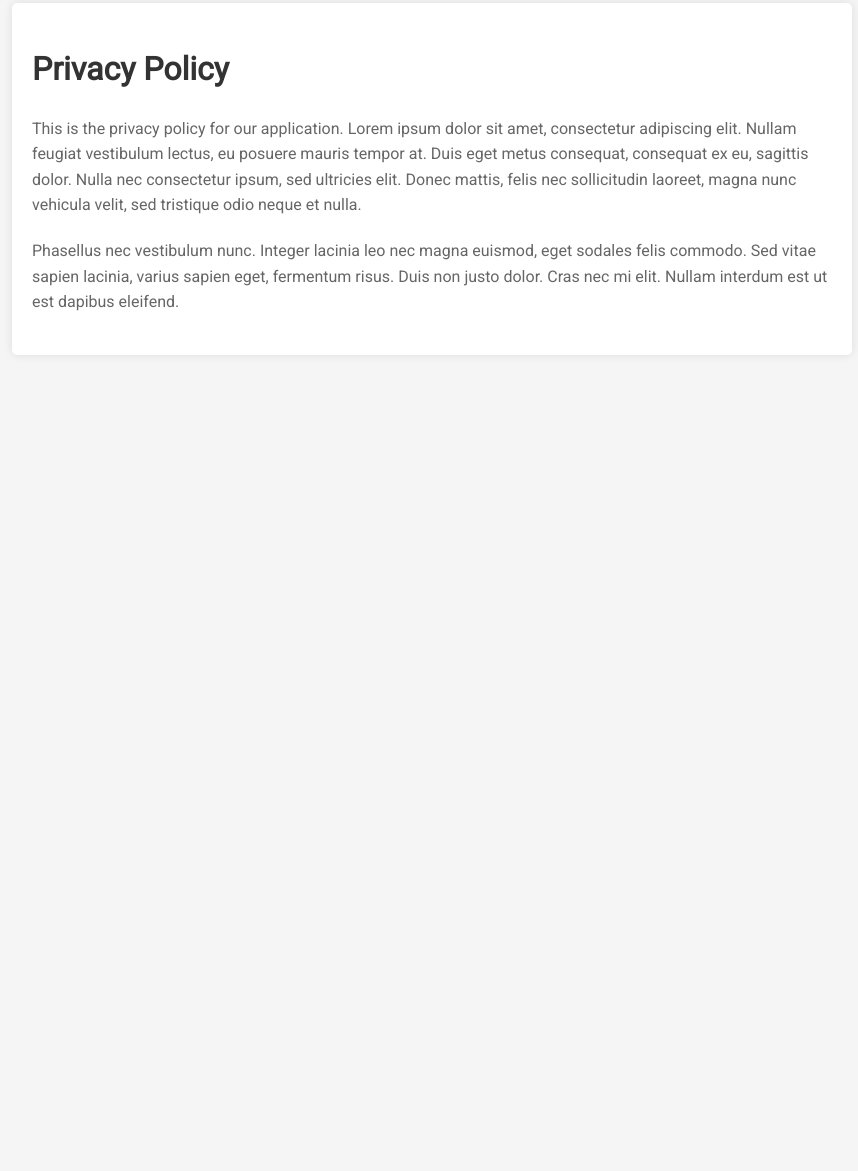
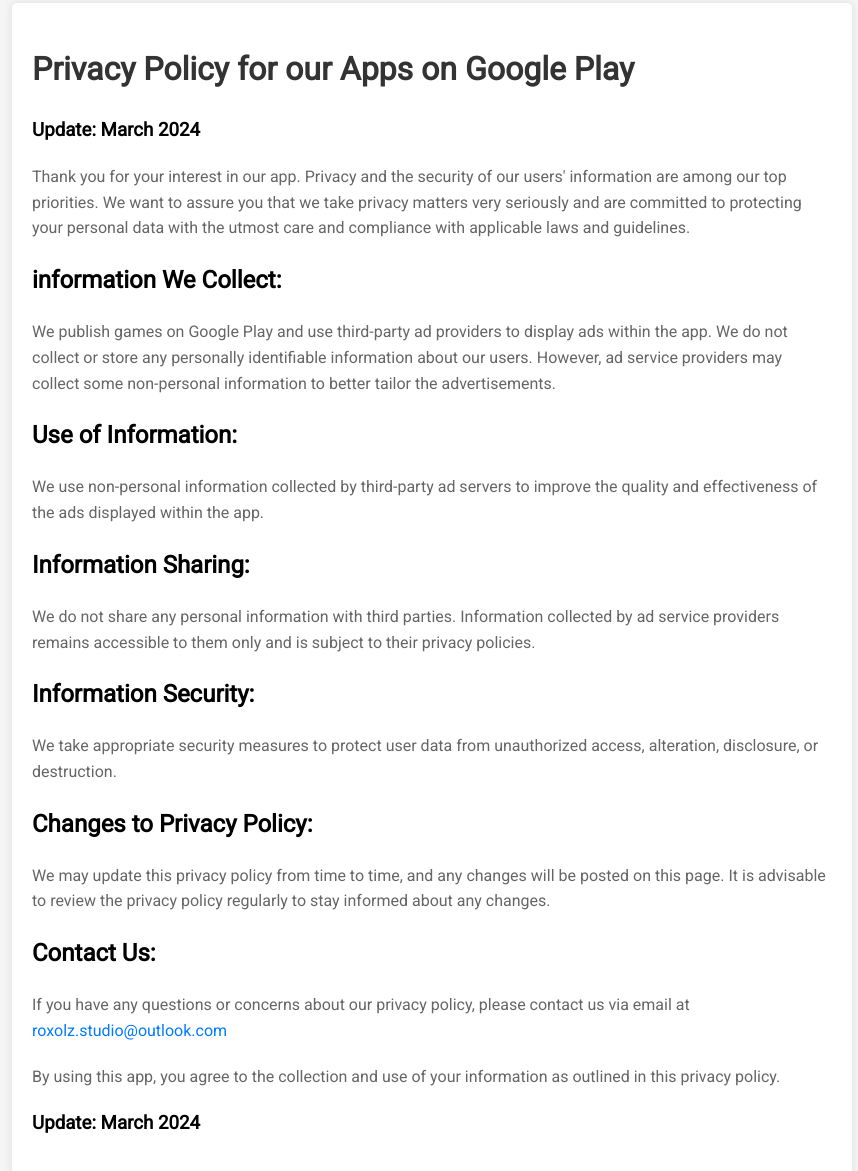
Before and after one commit to Riflesoft/privacy-policy, a plain HTML site: page index.html in a window 1280 px wide. Shown: the part 47-1218 px from the top of the page, without its empty margins (208-1066 px from the left). Before the commit the page ends 800 px from the top, so only its background shows below. Drawn offline with Linux system fonts and the light colour scheme.

Commit message:
Update index.html

```diff
--- a/index.html
+++ b/index.html
@@ -3,19 +3,49 @@
 <head>
     <meta charset="UTF-8">
     <meta name="viewport" content="width=device-width, initial-scale=1.0">
-    <title>Privacy Policy</title>
+    <title>Privacy Policy for our Apps on Google Play</title>
     <link rel="stylesheet" href="styles.css">
     <link href="https://fonts.googleapis.com/css2?family=Roboto&display=swap" rel="stylesheet">
 </head>
 <body>
     <div class="container">
-        <h1>Privacy Policy</h1>
+        <h1>Privacy Policy for our Apps on Google Play</h1>
+        <h3> Update: March 2024 </h3>
         <p>
-            This is the privacy policy for our application. Lorem ipsum dolor sit amet, consectetur adipiscing elit. Nullam feugiat vestibulum lectus, eu posuere mauris tempor at. Duis eget metus consequat, consequat ex eu, sagittis dolor. Nulla nec consectetur ipsum, sed ultricies elit. Donec mattis, felis nec sollicitudin laoreet, magna nunc vehicula velit, sed tristique odio neque et nulla.
+            Thank you for your interest in our app. Privacy and the security of our users' information are among our top priorities. We want to assure you that we take privacy matters very seriously and are committed to protecting your personal data with the utmost care and compliance with applicable laws and guidelines.
         </p>
+    <h2> information We Collect: </h2>
         <p>
-            Phasellus nec vestibulum nunc. Integer lacinia leo nec magna euismod, eget sodales felis commodo. Sed vitae sapien lacinia, varius sapien eget, fermentum risus. Duis non justo dolor. Cras nec mi elit. Nullam interdum est ut est dapibus eleifend.
+    We publish games on Google Play and use third-party ad providers to display ads within the app. We do not collect or store any personally identifiable information about our users. However, ad service providers may collect some non-personal information to better tailor the advertisements.
+    </p>
+    <h2> Use of Information: </h2>
+        <p>
+    We use non-personal information collected by third-party ad servers to improve the quality and effectiveness of the ads displayed within the app.
         </p>
+    <h2> Information Sharing: </h2>
+        <p>
+    We do not share any personal information with third parties. Information collected by ad service providers remains accessible to them only and is subject to their privacy policies.
+        </p>
+    <h2> Information Security: </h2>
+        <p>
+    We take appropriate security measures to protect user data from unauthorized access, alteration, disclosure, or destruction.
+        </p>
+    <h2> Changes to Privacy Policy: </h2>
+        <p>
+            We may update this privacy policy from time to time, and any changes will be posted on this page. It is advisable to review the privacy policy regularly to stay informed about any changes.
+        </p>
+    <h2> Contact Us: </h2>
+        <p>
+    If you have any questions or concerns about our privacy policy, please contact us via email at
+            <a href="mailto:roxolz.studio@outlook.com">roxolz.studio@outlook.com</a>
+
+        </p>
+
+        <p>
+            By using this app, you agree to the collection and use of your information as outlined in this privacy policy.
+        </p>
+
+        <h3> Update: March 2024 </h3>
     </div>
 </body>
 </html>
```
